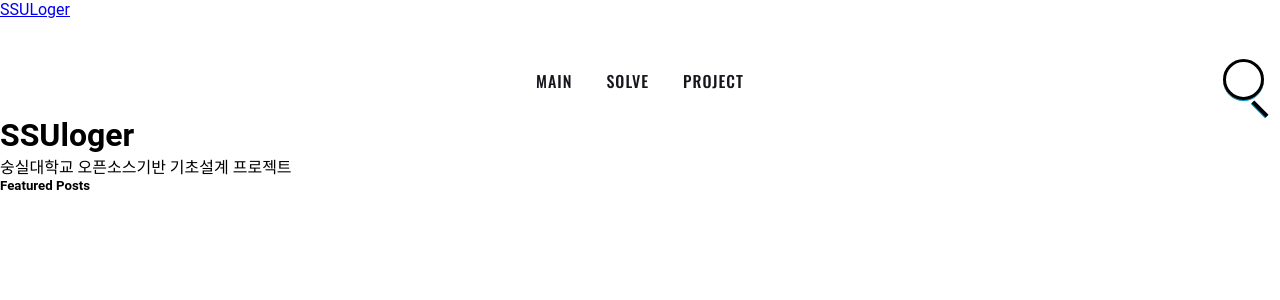
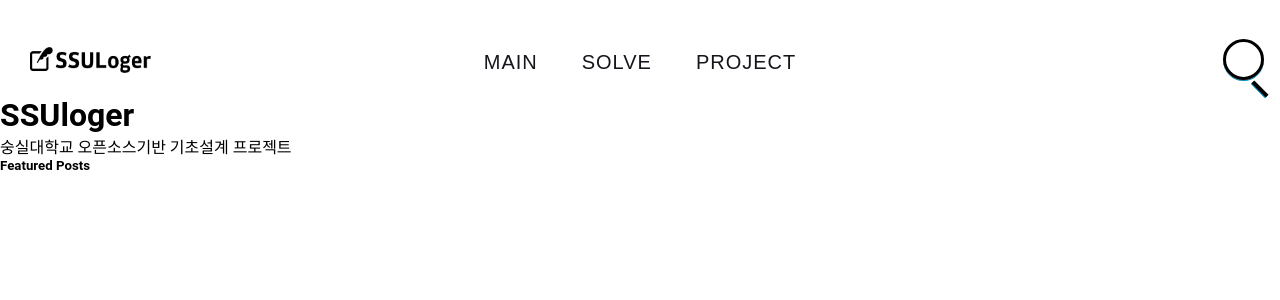
Before and after one commit to qdwns9704/SSULoger, a Jekyll site: the page built from index.html, in a window 1280 px wide. Shown: the top 300 px of the page. Built offline with Jekyll 4.4.1, drawn with Linux system fonts in a browser that asks for light colours; nearby versions of some CDN libraries; library files that are not in the unit come from our copies; comment, search, counter and statistics services are not loaded.

Commit message:
modify header 19/11/07

```diff
--- a/_includes/head.html
+++ b/_includes/head.html
@@ -2,4 +2,5 @@
 <meta name="title" content="{{ meta_title }}" />
 <meta name="author" content="{{ meta_author }}"/>
 <meta name="description" content="{{ meta_description }}"/>
-<link href="{{ site.asset_url }}/css/screen.css" rel="stylesheet" type="text/css"/>
+<link href="{{ site.asset_url }}/css/screen.
+css" rel="stylesheet" type="text/css"/>
--- a/_includes/header.html
+++ b/_includes/header.html
@@ -1,5 +1,7 @@
 <div id="header">
-  <a id="logo" href="/">SSULoger</a>
+  <a id="logo" href="{{ base_path }}/">
+      <span class="sr-only">SSULOGER</span>
+  </a>
   <div class="back"></div>
   <nav>
     <a href="{{ base_path }}/">MAIN</a>
@@ -14,4 +16,4 @@
       </div>
     </div>
   </div>
-</div><!-- #header -->
+</div>
--- a/assets/css/screen.css
+++ b/assets/css/screen.css
@@ -1,3 +1,24 @@
+
+/*로고*/
+#logo {
+    position: absolute;
+    top: 30px;
+    left: 30px;
+    width: 123px;
+    height: 60px;
+    margin: 10 0;
+    padding: 0;
+    background: url(../images/logo.png) no-repeat center;
+    background-size: 123px 26px;
+}
+
+.sr-only {
+    position: absolute;
+    top: -9999px;
+    left: -9999px
+}
+
+/*메뉴바*/
 @import url('https://fonts.googleapis.com/css?family=Oswald:500');
 .back{
   position: fixed;
@@ -26,10 +47,11 @@
   text-transform:uppercase;
   text-decoration:none;
   color:#16151b;
-  margin:0 15px;
-  font-size:16px;
+  margin:0 20px;
+  font-size:20px;
   letter-spacing:1px;
   position:relative;
+  top: 1px;
   display:inline-block;
 }
 nav a:before{
```
Also changed, not shown: assets/images/logo.png (added).
